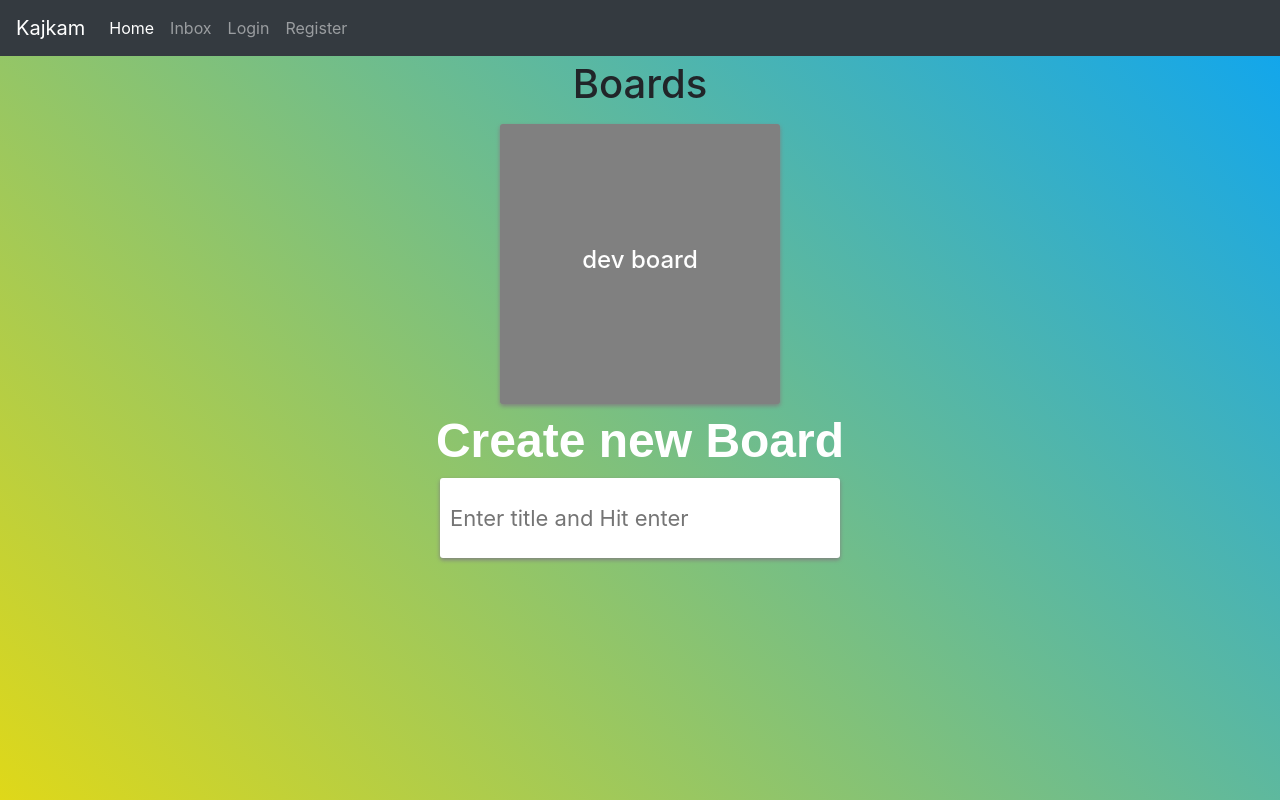
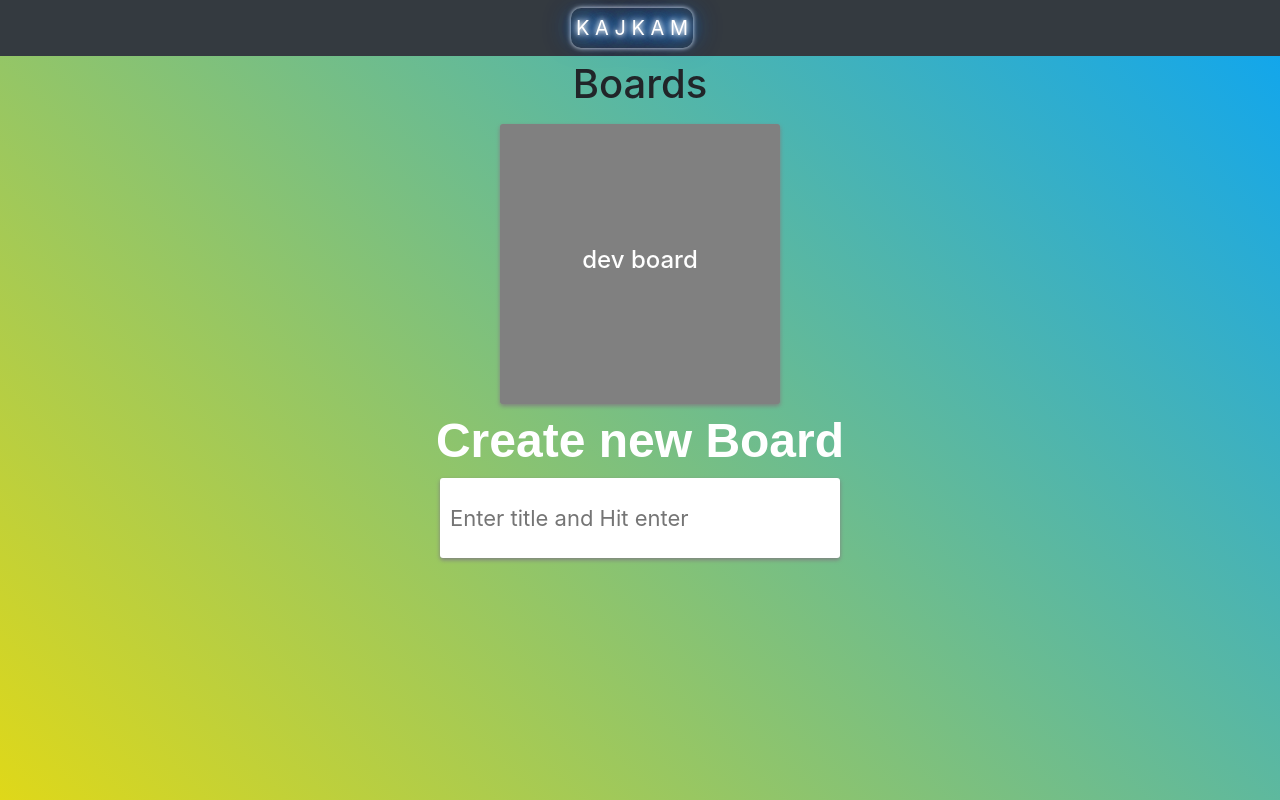
Before and after one commit to sajib21/kajkam, a React (Create React App) app: page / in a window 1280 px wide. Built offline with nearby package versions, Linux system fonts and the light colour scheme.

Commit message:
Styled navbar, animation

```diff
--- /dev/null
+++ b/src/components/anime.css
@@ -0,0 +1,17 @@
+.gh1 {
+  font-size: 80px;
+  text-align: center;
+  color: #fff;
+  animation: glow 1s ease-in-out infinite alternate;
+}
+
+@keyframes glow {
+  from {
+    text-shadow: 0 0 5px #fff, 0 0 10px #fff, 0 0 15px #0073e6, 0 0 20px #0073e6,
+      0 0 25px #0073e6, 0 0 30px #0073e6, 0 0 35px #0073e6;
+  }
+  to {
+    text-shadow: 0 0 10px #fff, 0 0 20px #fff, 0 0 30px #0073e6,
+      0 0 40px #0073e6, 0 0 50px #0073e6, 0 0 60px #0073e6, 0 0 70px #0073e6;
+  }
+}
--- a/src/components/navbar.js
+++ b/src/components/navbar.js
@@ -1,35 +1,31 @@
 import React from "react";
 import { NavLink } from "react-router-dom";
+import "./anime.css";
 
 const Navbar = ({ user }) => {
   return (
     <nav
-      className="navbar navbar-expand-lg navbar-fixed-top navbar-dark bg-dark"
+      class="navbar navbar-expand-lg navbar-dark bg-dark"
       style={{ position: "fixed", zIndex: "1", width: "100%" }}
     >
-      <a className="navbar-brand" href="/">
-        Kajkam
-      </a>
-      <div className="collapse navbar-collapse" id="navbarNavAltMarkup">
-        <div className="navbar-nav">
-          <a className="nav-item nav-link active" href="/">
-            Home <span className="sr-only">(current)</span>
-          </a>
-          <a className="nav-item nav-link" href="/inbox">
-            Inbox
-          </a>
-          {!user && (
-            <React.Fragment>
-              <NavLink className="nav-item nav-link" to="/login">
-                Login
-              </NavLink>
-              <NavLink className="nav-item nav-link" to="/register">
-                Register
-              </NavLink>
-            </React.Fragment>
-          )}
-        </div>
+      <div class="d-flex w-50 order-0"></div>
+      <div
+        class="navbar-collapse collapse justify-content-center order-2"
+        id="collapsingNavbar"
+      >
+        <a
+          className="navbar-brand gh1"
+          style={{
+            boxShadow: "0px 0px 5px #fff",
+            borderRadius: "10px",
+            padding: "5px",
+          }}
+          href="/"
+        >
+          K A J K A M
+        </a>
       </div>
+      <span class="navbar-text small text-truncate mt-1 w-50 text-right order-1 order-md-last"></span>
     </nav>
   );
 };
```
